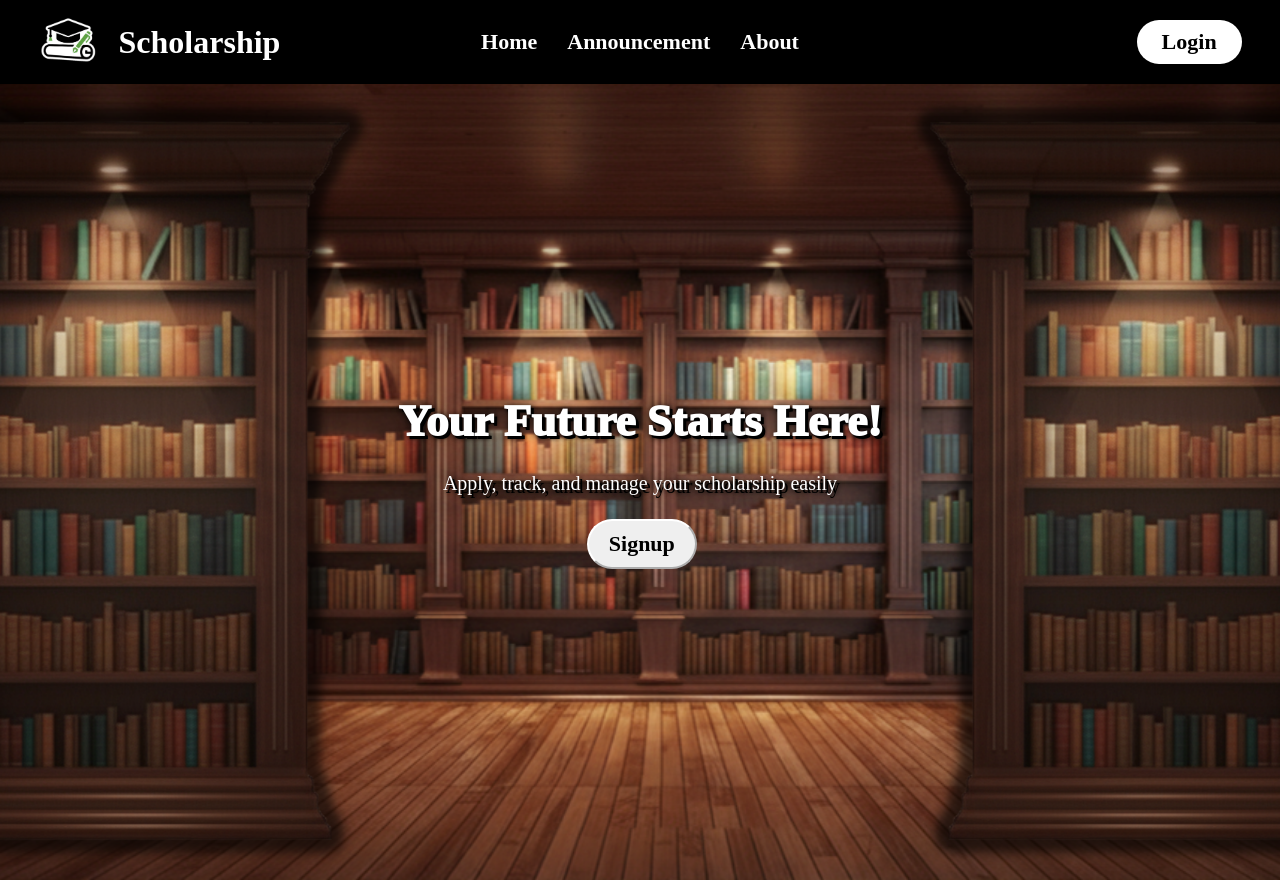
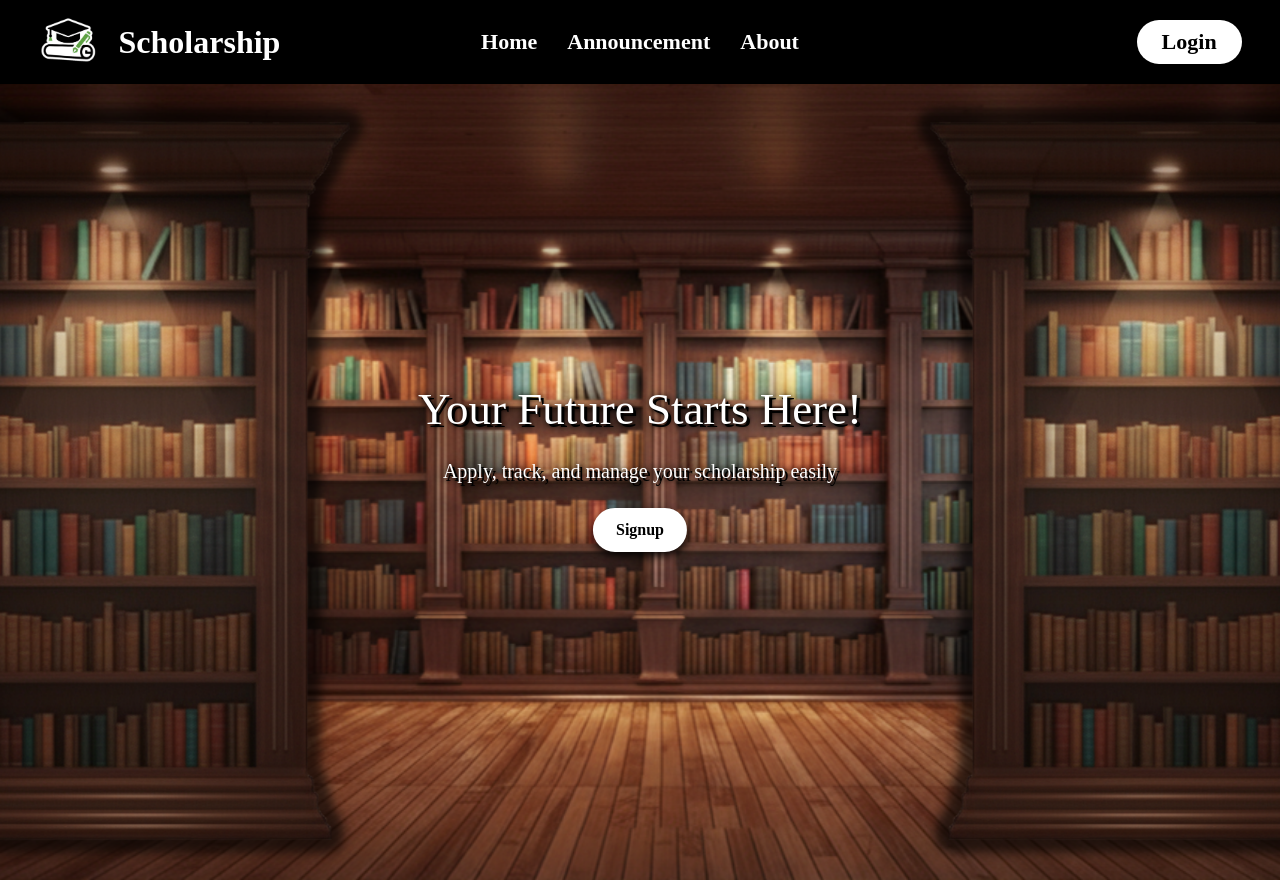
Before and after one commit to junelljabrica67/Scholar_tracker_new, a PHP site: page / in a window 1280 px wide. Run offline with PHP 8.4, Linux system fonts and the light colour scheme; some web fonts are replaced.

Commit message:
Cleaned up the css files and fix issues on homepag

```diff
--- a/assets/css/index.css
+++ b/assets/css/index.css
@@ -1,12 +1,13 @@
 @font-face{
     font-family: 'Merriweather_24pt-Regular';
-    src: url(./assets/fonts/static/Merriweather_24pt-Regular.ttf) format('ttf');
+    src: url(../fonts/static/Merriweather_24pt-Regular.ttf) format('truetype');
 }
 
 *{
     margin: 0;
     padding: 0;
     box-sizing: border-box;
+    font-family: 'Merriweather_24pt-Regular';
 }
 
 section{
@@ -14,8 +15,6 @@ section{
     width: 100%;
     height: 100vh;
     padding: 100px;
-    display: flex;
-    justify-content: center;
 }
 section img{
     position: absolute;
@@ -27,52 +26,44 @@ section img{
 }
 #center_text{
     position: absolute;
-    top: 300;
+    top: 50%;
+    left: 50%;
+    transform: translate(-50%, -50%);
     color: white;
     white-space: nowrap;
-    font-family: 'Merriweather_24pt-Regular';
     z-index: 90;
-    justify-content: center;
-    align-items: center;
+    text-align: center;
     text-shadow: 3px 3px 6px rgba(0, 0, 0, 1), 0 0 4px rgba(0, 0, 0, 0.9);
     border-radius: 25px;
     padding: 15px;
 }
-h3#text{
-    display: flex;
-    align-items: center;
-    justify-content: center;
+h3.center_text_heading{
     font-size: 45px;
-    font-weight: 1000;
+    font-weight: 400;
     text-shadow: 3px 3px black, 2px 2px 4px rgba(0, 0, 0, 0.9), 0 0 8px rgba(0, 0, 0, 0.7);
 }
-p#text{
-    display: flex;
-    align-items: center;
-    justify-content: center;
+p.center_text_subheading{
     font-size: 20px;
     padding-top: 25px;
     text-shadow: 3px 3px black, 2px 2px 4px rgba(0, 0, 0, 0.9), 0 0 8px rgba(0, 0, 0, 0.7);
 }
-button.signup{
-    margin: 5% 39%;
-    padding: 10px 20px 10px 20px;
-    font-family: 'Merriweather_24pt-Regular';
+a.signup_button{
+    font-weight: 600;
+    text-decoration: none;
+    color: black;
+    text-shadow: none;
+    display: inline-block;
+    margin: 25px;
+    padding: 10px 20px;
+    border: 3.5px solid white;
+    background-color: white;
     border-radius: 50px;
-    border-color: white;
     transition: all 0.3s ease 0s;
     cursor: pointer;
+    box-shadow: 0 4px 8px rgba(0, 0, 0, 0.9);
 }
-a.sign{
-    text-decoration: none;
-    color: black;
-    transition: all 0.3s ease 0s;
+a.signup_button:hover{
+    background-color: #337418;
+    color: white;
+    border-color: white;
 }
-
-button.signup:hover{
-    text-decoration: none;
-    background-color: #337418;
-}
-a.sign:hover{
-    color: white;
-}
--- a/assets/css/signup_page.css
+++ b/assets/css/signup_page.css
@@ -42,7 +42,6 @@ h1{
     font-weight: 900;
     text-align: center;
     margin-bottom: 1.25rem;
-    font-family: 'Merriweather_24pt-Regular';
 }
 input{
     width: 100%;
@@ -54,7 +53,6 @@ input{
     font-size: 16px;
     color: #333;
     margin-bottom: 20px;
-    font-family: 'Merriweather_24pt-Regular';
 }
 .signup_center{
     width: 100%;
@@ -68,7 +66,6 @@ input{
     font-weight: 500;
     margin-bottom: 20px;
     transition: 0.5s;
-    font-family: 'Merriweather_24pt-Regular';
 }
 .signup_center:hover {
     background-color: #337418;
@@ -77,7 +74,6 @@ p {
     font-size: 14.5px;
     text-align: center;
     margin-bottom: 10px;
-    font-family: 'Merriweather_24pt-Regular';
 }
 p .login{
     color: #489527;
--- a/db_conn_config/db_config.php
+++ b/db_conn_config/db_config.php
@@ -6,6 +6,7 @@
     $username = "postgres";
     $password = "1261";
     $dsn = "pgsql:host=$host;port=$port;dbname=$dbname";
+
     try {
         $database_pdo = new PDO($dsn, $username, $password);
 
--- a/index.php
+++ b/index.php
@@ -1,6 +1,3 @@
-<?php
-    include("./includes/header.html")
-?>
 <!DOCTYPE html>
 <html lang="en">
 <head>
@@ -10,14 +7,15 @@
     <title>Scholarship</title>
 </head>
 <body>
+    <?php include("./includes/header.html") ?>
 <section>
-    <img id="background" src="./assets/images/background_lib.png" alt="library">
+    <img id="background" src="./assets/images/background_lib.png" alt="library background">
     <div id="center_text">
-        <h3 id ="text">Your Future Starts Here!</h3>
-        <p id ="text">Apply, track, and manage your scholarship easily</p>
-        <button class="Signup"><a class="sign" href="../auth/signup.php">Signup</a></button>
+        <h3 class ="center_text_heading">Your Future Starts Here!</h3>
+        <p class ="center_text_subheading">Apply, track, and manage your scholarship easily</p>
+        <a class="signup_button" href="../auth/signup.php">Signup</a>
     </div>
-    <img id="foreground" src="./assets/images/foreground_lib.png" alt="library">
+    <img id="foreground" src="./assets/images/foreground_lib.png" alt="library foreground">
 </section>
 </body>
 </html>
```
Also changed, not shown: assets/css/login_page.css (+7 -6 lines), auth/login.php (+5 -6 lines).
